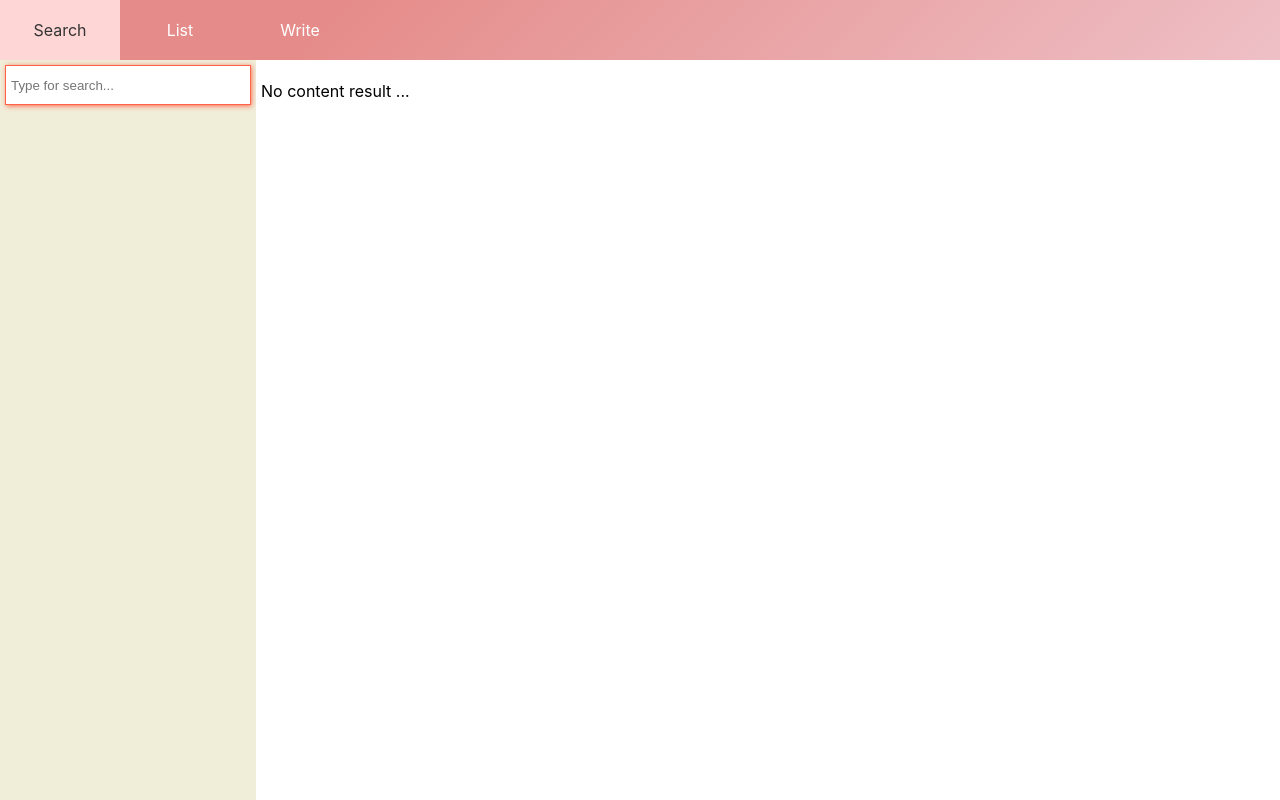
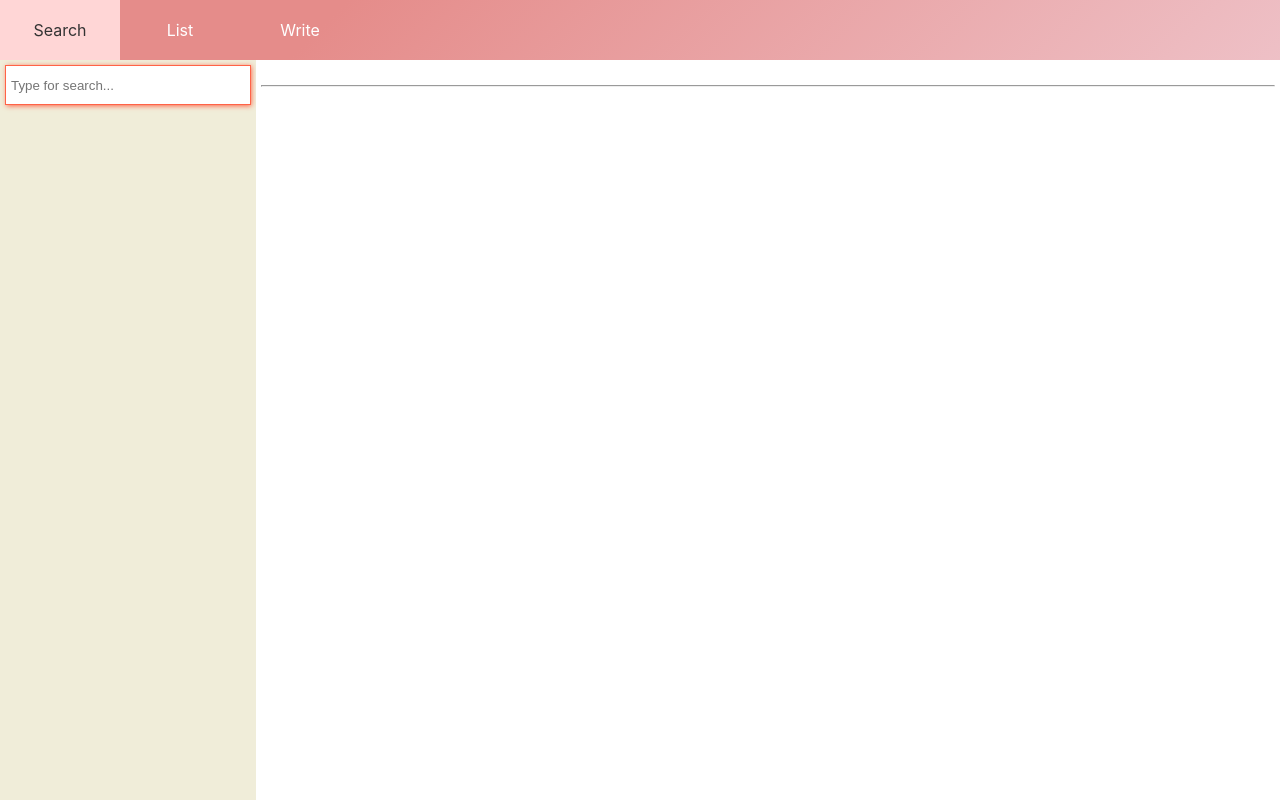
Before and after one commit to cuongphuong/memo, a React (Create React App) app: page / in a window 1280 px wide. Built offline with nearby package versions, Linux system fonts and the light colour scheme.

Commit message:
mm: update layout view

```diff
--- a/src/App.js
+++ b/src/App.js
@@ -1,4 +1,4 @@
-import React, { useEffect, useState } from 'react'
+import React from 'react'
 import Layout from './LayoutComponents/Layout';
 import QuickSearchTab from './LayoutComponents/QuickSearchTab';
 import ListTab from './LayoutComponents/ListTab';
@@ -10,26 +10,28 @@ import 'react-notifications/lib/notifications.css';
 function App() {
     const menuList = ["Search", "List", "Write"];
     // state
-    const [viewContentObj, setViewContentObj] = useState(null);
-    const [selectedMenu, setSelectedMenu] = useState(menuList[0]);
+    const [selectedMenu, setSelectedMenu] = React.useState(menuList[0]);
+    const viewContentObj = React.useRef(null);
+    const setViewContentObj = (obj) => { viewContentObj.current = obj; }
 
-    useEffect(() => {
+    React.useEffect(() => {
 
-    }, [])
+    }, []);
 
     function onSubmitSuccess(obj) {
         setViewContentObj(obj);
+        // Back to search component
         setSelectedMenu(menuList[0]);
     }
 
     function rederTabView() {
         switch (selectedMenu) {
             case "Search":
-                return <QuickSearchTab props={{ viewContentObj, setViewContentObj }} />
+                return <QuickSearchTab defaultPost={viewContentObj.current} />
             case "List":
                 return <ListTab />
             case "Write":
-                return <WriterTab onSubmitSuccess={onSubmitSuccess} />
+                return <WriterTab actionSubmit={onSubmitSuccess} />
             default:
                 return <QuickSearchTab />
         }
--- a/src/LayoutComponents/QuickSearchTab.js
+++ b/src/LayoutComponents/QuickSearchTab.js
@@ -4,7 +4,7 @@ import Viewer from '../ViewComponents/Viewer';
 import { ContentRender } from '../Utils/ContentRender';
 import List from './List';
 
-export default function QuickSearchTab({ props }) {
+function QuickSearchTab(props) {
 
     const [mdContent, setMdContent] = useState("No content result ...");
     const [searchResultList, setSearchResultList] = useState([]);
@@ -14,23 +14,16 @@ export default function QuickSearchTab({ props }) {
     let doneTypingInterval = 600;  // time in ms (600ms)
 
     useEffect(() => {
-        // Cancel HTTP request
-        const controller = new AbortController()
-        // Export properties from props
-        let { viewContentObj, setViewContentObj } = props;
 
-        if (viewContentObj) {
-            setMdContent(viewContentObj.content);
-            setSearchResultList(searchResultList => ([...searchResultList, viewContentObj]));
-            inputObj.current.value = "id:" + viewContentObj.id;
-
-            setViewContentObj(null);
+        // Set default view data if existed
+        if (props.defaultPost) {
+            setSearchResultList((searchResultList) => [...searchResultList, props.defaultPost]);
+            setMdContent(props.defaultPost);
         }
 
         inputObj.current.focus();
+        return () => {
 
-        return () => {
-            controller.abort();
         }
     }, [props])
 
@@ -52,9 +45,11 @@ export default function QuickSearchTab({ props }) {
 
     function handleChooseItem(source) {
         setActiveId(source.id);
-        setMdContent(source.content);
+        setMdContent(source);
     }
 
+
+    console.log("Re-render QuickTabSearch");
     return (
         <div className="pg_mm_amination">
             <Layout.SiderBar>
@@ -76,3 +71,5 @@ export default function QuickSearchTab({ props }) {
         </div>
     )
 }
+
+export default React.memo(QuickSearchTab);
--- a/src/LayoutComponents/WriterTab.js
+++ b/src/LayoutComponents/WriterTab.js
@@ -8,7 +8,7 @@ import { NotificationManager } from 'react-notifications';
 // import style manually
 import 'react-markdown-editor-lite/lib/index.css';
 
-export default function WriterTab({ onSubmitSuccess }) {
+export default function WriterTab(props) {
     const mdParser = new MarkdownIt();
     const [categoryList, setCategoryList] = useState([]);
     const [content, setContent] = useState("");
@@ -71,7 +71,7 @@ export default function WriterTab({ onSubmitSuccess }) {
         }
 
         // correct data
-        // make data from form data to API body
+        // make data from form data for API body
         let id = new Date().getTime();
         let titleFix = StringUtils.nonAccentVietnamese(title);
         let filePath = `${category}/${titleFix}.md`;
@@ -86,16 +86,17 @@ export default function WriterTab({ onSubmitSuccess }) {
         fileContent += content;
 
         let data = {
-            message: `mm_project: add ${StringUtils.truncateString(titleFix, 50)}.md`,
+            message: `mm_project: add ${StringUtils.truncateString(titleFix, 25)}.md`,
             content: StringUtils.base64Encode(fileContent)
         }
 
         let response = await savePost(data, filePath);
         if (response && response.commit) {
-            NotificationManager.info("Commited to \n" + response.commit.html_url, "Sucess commit Github repository.", 3000, function () {
+            NotificationManager.info("Commited to \n" + response.commit.html_url, "Sucess commit Github repository.", 5000, function () {
                 window.open(response.commit.html_url, '_blank').focus();
             }, false);
-            onSubmitSuccess({
+
+            props.actionSubmit({
                 title: title,
                 content: content,
                 id: id,
@@ -121,7 +122,7 @@ export default function WriterTab({ onSubmitSuccess }) {
                         {categoryList.map((item, index) => <option key={index}>{item}</option>)}
                     </datalist>
                     {/* Save button  */}
-                    <button onClick={handleSubmit} style={{ width: '9%', minWidth: 95, float: 'right', height: 40 }}>Submit</button>
+                    <button onClick={handleSubmit} style={{ width: '9%', float: 'right', height: 40 }}>Submit</button>
                 </>
                 <div style={{ marginTop: '5px' }}></div>
                 <MdEditor
--- a/src/ViewComponents/Viewer.js
+++ b/src/ViewComponents/Viewer.js
@@ -7,7 +7,9 @@ export default function Viewer({ source }) {
         <section className="section sec-html visible">
             <div className="section-container html-wrap">
                 <div className="custom-html-style">
-                    <ReactMarkdown children={source} remarkPlugins={[remarkGfm]} />
+                    <h1>{source.title}</h1>
+                    <hr />
+                    <ReactMarkdown children={source.content} remarkPlugins={[remarkGfm]} />
                 </div>
             </div>
         </section>
```
